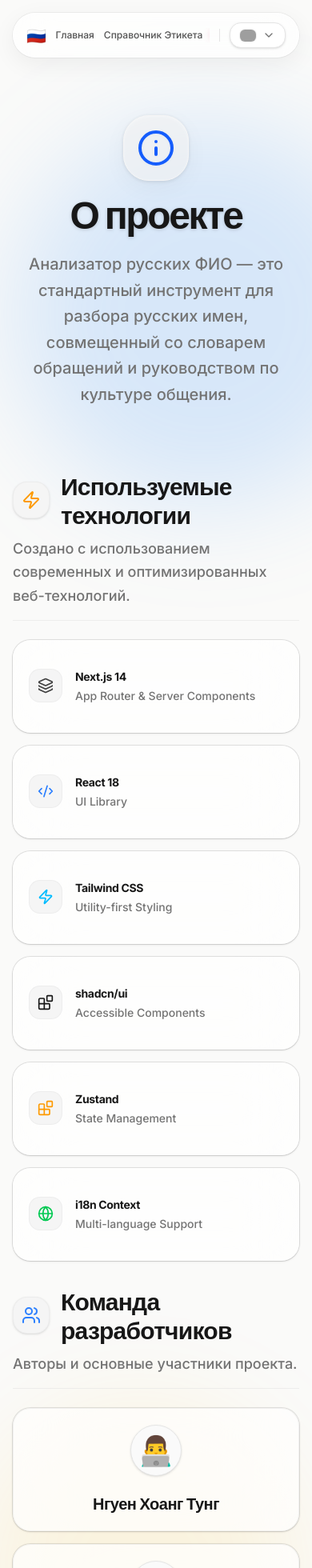
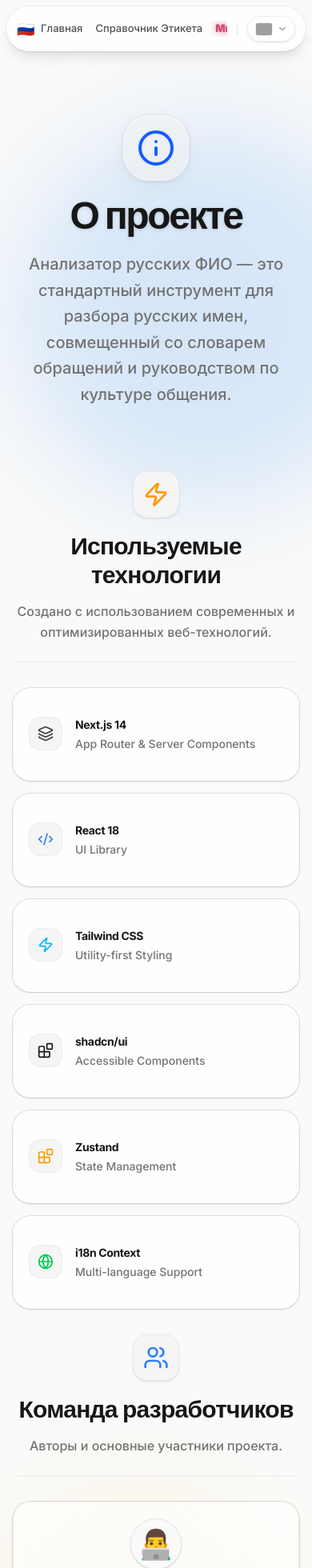
Before and after one commit to htungitmo420/kmu-project, a Next.js app: page /about in a window 390 px wide. Shown: the top 1960 px of the page at 80% size. Built offline with nearby package versions, Linux system fonts and the light colour scheme; grey boxes are pictures that could not be loaded; a web font is replaced by a local one.

Commit message:
chore: enhance mobile ui/ux

```diff
--- a/src/app/about/page.tsx
+++ b/src/app/about/page.tsx
@@ -57,13 +57,17 @@ export default function AboutPage() {
 
       <div className="grid md:grid-cols-2 gap-8 lg:gap-16">
         {/* Tech Stack Section */}
-        <section className="space-y-6">
-          <div className="border-b border-neutral-200/60 dark:border-neutral-800/60 pb-4 space-y-2.5">
-            <h2 className="text-3xl font-bold flex items-center gap-3.5 text-neutral-900 dark:text-neutral-100 font-[family-name:var(--font-playfair)] tracking-tight">
-              <span className="p-2.5 bg-neutral-100 dark:bg-neutral-900 rounded-2xl border border-neutral-200/50 dark:border-neutral-800/50 shadow-sm"><Zap className="w-6 h-6 text-amber-500" /></span>
+        <section className="space-y-8">
+          <div className="border-b border-neutral-200/60 dark:border-neutral-800/60 pb-6 space-y-4 flex flex-col items-center text-center">
+            <div className="p-3 bg-neutral-100 dark:bg-neutral-900/80 rounded-2xl border border-neutral-200/50 dark:border-neutral-800/50 shadow-sm inline-flex">
+              <Zap className="w-8 h-8 text-amber-500" />
+            </div>
+            <h2 className="text-3xl md:text-4xl font-bold text-neutral-900 dark:text-neutral-100 font-[family-name:var(--font-playfair)] tracking-tight">
               {t('about.tech.title') || 'Công Nghệ Tối Ưu'}
             </h2>
-            <p className="text-lg text-neutral-500 dark:text-neutral-400 font-medium leading-relaxed">{t('about.tech.desc') || 'Được xây dựng trên nền tảng web hiện đại với kiến trúc UI UX PRO MAX.'}</p>
+            <p className="text-base md:text-lg text-neutral-500 dark:text-neutral-400 font-medium leading-relaxed max-w-2xl">
+              {t('about.tech.desc') || 'Được xây dựng trên nền tảng web hiện đại với kiến trúc UI UX PRO MAX.'}
+            </p>
           </div>
           <div className="grid gap-4 sm:grid-cols-2">
             {technologies.map((tech) => (
@@ -83,13 +87,17 @@ export default function AboutPage() {
         </section>
 
         {/* Team Section */}
-        <section className="space-y-6">
-          <div className="border-b border-neutral-200/60 dark:border-neutral-800/60 pb-4 space-y-2.5">
-            <h2 className="text-3xl font-bold flex items-center gap-3.5 text-neutral-900 dark:text-neutral-100 font-[family-name:var(--font-playfair)] tracking-tight">
-              <span className="p-2.5 bg-neutral-100 dark:bg-neutral-900 rounded-2xl border border-neutral-200/50 dark:border-neutral-800/50 shadow-sm"><Users className="w-6 h-6 text-blue-500" /></span>
+        <section className="space-y-8">
+          <div className="border-b border-neutral-200/60 dark:border-neutral-800/60 pb-6 space-y-4 flex flex-col items-center text-center">
+            <div className="p-3 bg-neutral-100 dark:bg-neutral-900/80 rounded-2xl border border-neutral-200/50 dark:border-neutral-800/50 shadow-sm inline-flex">
+              <Users className="w-8 h-8 text-blue-500" />
+            </div>
+            <h2 className="text-3xl md:text-4xl font-bold text-neutral-900 dark:text-neutral-100 font-[family-name:var(--font-playfair)] tracking-tight">
               {t('about.team.title') || 'Đội Ngũ Phát Triển'}
             </h2>
-            <p className="text-lg text-neutral-500 dark:text-neutral-400 font-medium leading-relaxed">{t('about.team.desc') || 'Nhóm tác giả và các thành viên cốt lõi đứng sau dự án.'}</p>
+            <p className="text-base md:text-lg text-neutral-500 dark:text-neutral-400 font-medium leading-relaxed max-w-2xl">
+              {t('about.team.desc') || 'Nhóm tác giả và các thành viên cốt lõi đứng sau dự án.'}
+            </p>
           </div>
           <div className="space-y-4">
             {teamMembers.map((member) => (
--- a/src/app/layout.tsx
+++ b/src/app/layout.tsx
@@ -40,15 +40,13 @@ export default function RootLayout({
     <html lang="vi" className="scroll-smooth">
       <body className={`${inter.className} ${playfair.variable} min-h-screen bg-stone-50 dark:bg-neutral-950 text-neutral-900 dark:text-neutral-50 selection:bg-blue-200 selection:text-blue-900 dark:selection:bg-blue-900/40 dark:selection:text-blue-100`}>
         <I18nProvider>
-          <header className="fixed top-4 left-1/2 -translate-x-1/2 z-50 w-full max-w-3xl px-4 transition-all duration-300">
-            <div className="flex h-14 items-center justify-between px-4 sm:px-6 rounded-full bg-white/70 dark:bg-neutral-900/70 backdrop-blur-xl border border-white/40 dark:border-white/10 shadow-[0_8px_30px_rgb(0,0,0,0.06)] dark:shadow-[0_8px_30px_rgb(255,255,255,0.03)] ring-1 ring-neutral-900/5 dark:ring-white/10 overflow-hidden">
-              <Link href="/" className="flex shrink-0 items-center space-x-2 font-bold text-xl text-blue-700 dark:text-blue-400 font-[family-name:var(--font-playfair)] tracking-tight hover:scale-105 active:scale-95 transition-transform mr-3">
+          <header className="fixed top-2 sm:top-4 left-1/2 -translate-x-1/2 z-50 w-full max-w-3xl px-2 sm:px-4 transition-all duration-300">
+            <div className="flex h-14 items-center justify-between px-3 sm:px-6 rounded-[2rem] bg-white/80 dark:bg-neutral-900/80 backdrop-blur-xl border border-white/40 dark:border-white/10 shadow-lg ring-1 ring-neutral-900/5 dark:ring-white/10">
+              <Link href="/" className="flex shrink-0 items-center space-x-2 font-bold text-lg sm:text-xl text-blue-700 dark:text-blue-400 font-[family-name:var(--font-playfair)] tracking-tight hover:scale-105 active:scale-95 transition-transform mr-2 sm:mr-4">
                 🇷🇺 <span className="hidden sm:inline-block">FIO Parser</span>
               </Link>
-              <div className="flex items-center space-x-3 sm:space-x-5 flex-1 min-w-0 justify-end">
-                <div className="flex-[1_1_auto] min-w-0 flex justify-end">
-                  <HeaderNav />
-                </div>
+              <div className="flex items-center space-x-3 sm:space-x-5 flex-1 min-w-0">
+                <HeaderNav />
                 <div className="w-px h-4 bg-neutral-200 dark:bg-neutral-800 shrink-0" />
                 <div className="shrink-0 flex items-center">
                   <LanguageSwitcher />
--- a/src/components/header-nav.tsx
+++ b/src/components/header-nav.tsx
@@ -14,7 +14,7 @@ export function HeaderNav() {
   ];
 
   return (
-    <nav className="flex flex-nowrap items-center space-x-3 sm:space-x-6 text-[12px] sm:text-sm font-medium overflow-x-auto scroll-smooth [&::-webkit-scrollbar]:hidden [-ms-overflow-style:'none'] [scrollbar-width:'none']">
+    <nav className="flex flex-1 min-w-0 flex-nowrap items-center md:justify-end space-x-4 sm:space-x-6 text-[13px] sm:text-sm font-medium overflow-x-auto scroll-smooth [&::-webkit-scrollbar]:hidden [-ms-overflow-style:'none'] [scrollbar-width:'none']">
       {navItems.map((item) => (
         <Link
           key={item.href}
--- a/src/components/language-switcher.tsx
+++ b/src/components/language-switcher.tsx
@@ -19,11 +19,11 @@ export function LanguageSwitcher() {
 
   return (
     <Select value={locale} onValueChange={(val) => { if (val) setLocale(val as 'vi' | 'en' | 'ru' | 'fr'); }}>
-      <SelectTrigger className="w-[70px] bg-white dark:bg-neutral-900 border-neutral-200 dark:border-neutral-800 shadow-sm focus:ring-blue-500/30 rounded-xl transition-all h-9 px-3">
-        <img src={`https://flagcdn.com/w20/${getFlag(locale)}.png`} srcSet={`https://flagcdn.com/w40/${getFlag(locale)}.png 2x`} width="20" alt={locale} className="rounded-sm shadow-[0_0_2px_rgba(0,0,0,0.2)]" />
+      <SelectTrigger className="w-[60px] h-8 px-2.5 bg-white/50 dark:bg-neutral-900/50 backdrop-blur-md border border-neutral-200/60 dark:border-neutral-800/60 shadow-sm focus:ring-blue-500/30 rounded-full transition-all [&>svg]:w-3.5 [&>svg]:h-3.5 [&>svg]:opacity-70">
+        <img src={`https://flagcdn.com/w20/${getFlag(locale)}.png`} srcSet={`https://flagcdn.com/w40/${getFlag(locale)}.png 2x`} width="20" alt={locale} className="rounded-[2px] shadow-[0_0_2px_rgba(0,0,0,0.2)] object-cover" />
       </SelectTrigger>
-      <SelectContent className="rounded-xl border-neutral-200 dark:border-neutral-800 shadow-xl overflow-hidden p-1 min-w-[140px]">
-        <SelectItem value="vi" className="rounded-lg cursor-pointer py-2">
+      <SelectContent className="rounded-2xl border-neutral-200 dark:border-neutral-800 shadow-xl overflow-hidden p-1 min-w-[130px] bg-white/90 dark:bg-neutral-900/90 backdrop-blur-xl">
+        <SelectItem value="vi" className="rounded-xl cursor-pointer py-2">
           <div className="flex items-center gap-3 w-full pr-2">
             <img src="https://flagcdn.com/w20/vn.png" srcSet="https://flagcdn.com/w40/vn.png 2x" width="20" alt="VN" className="rounded-sm shadow-[0_0_2px_rgba(0,0,0,0.2)]" />
             <span className="font-medium text-sm">Tiếng Việt</span>
```
